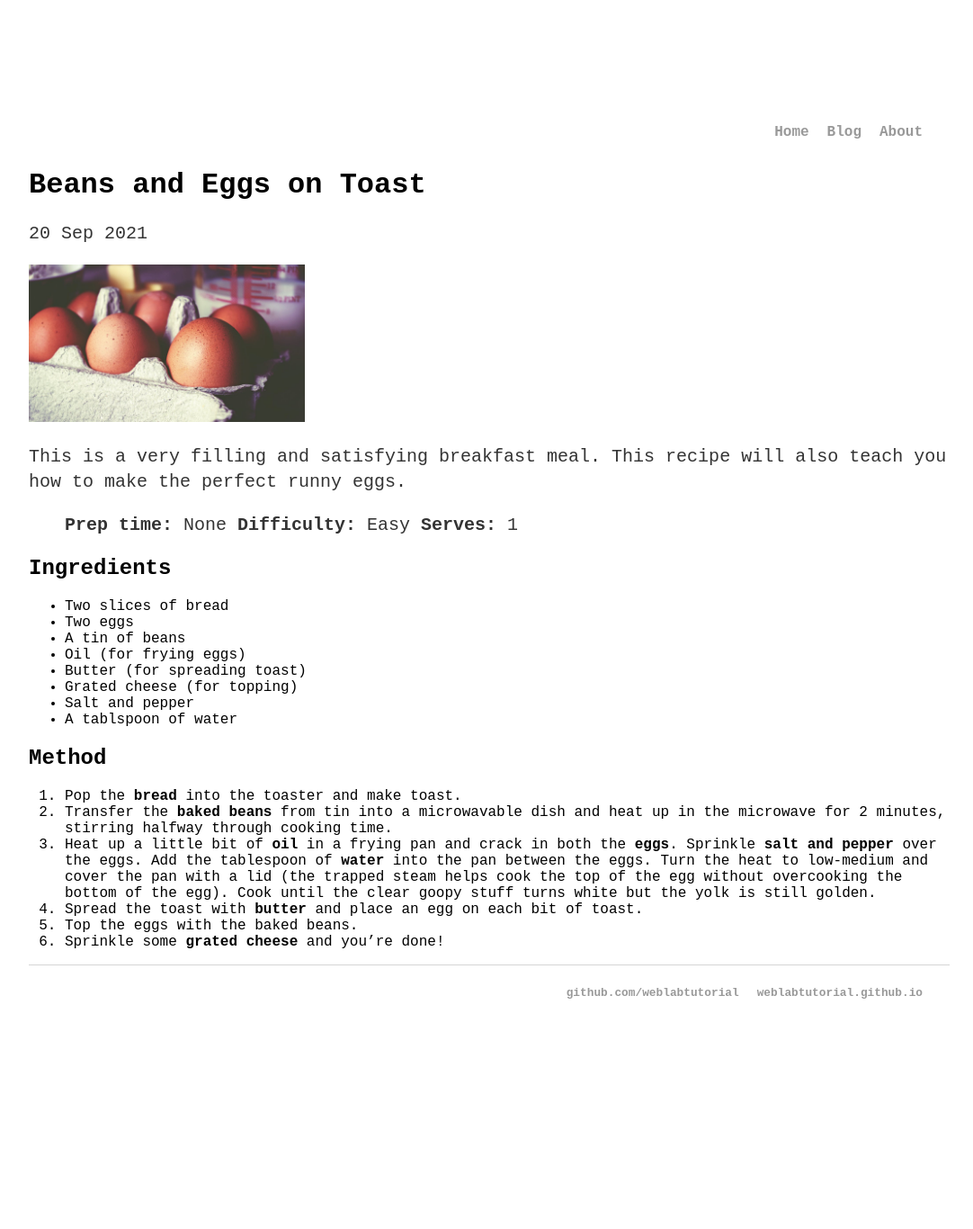
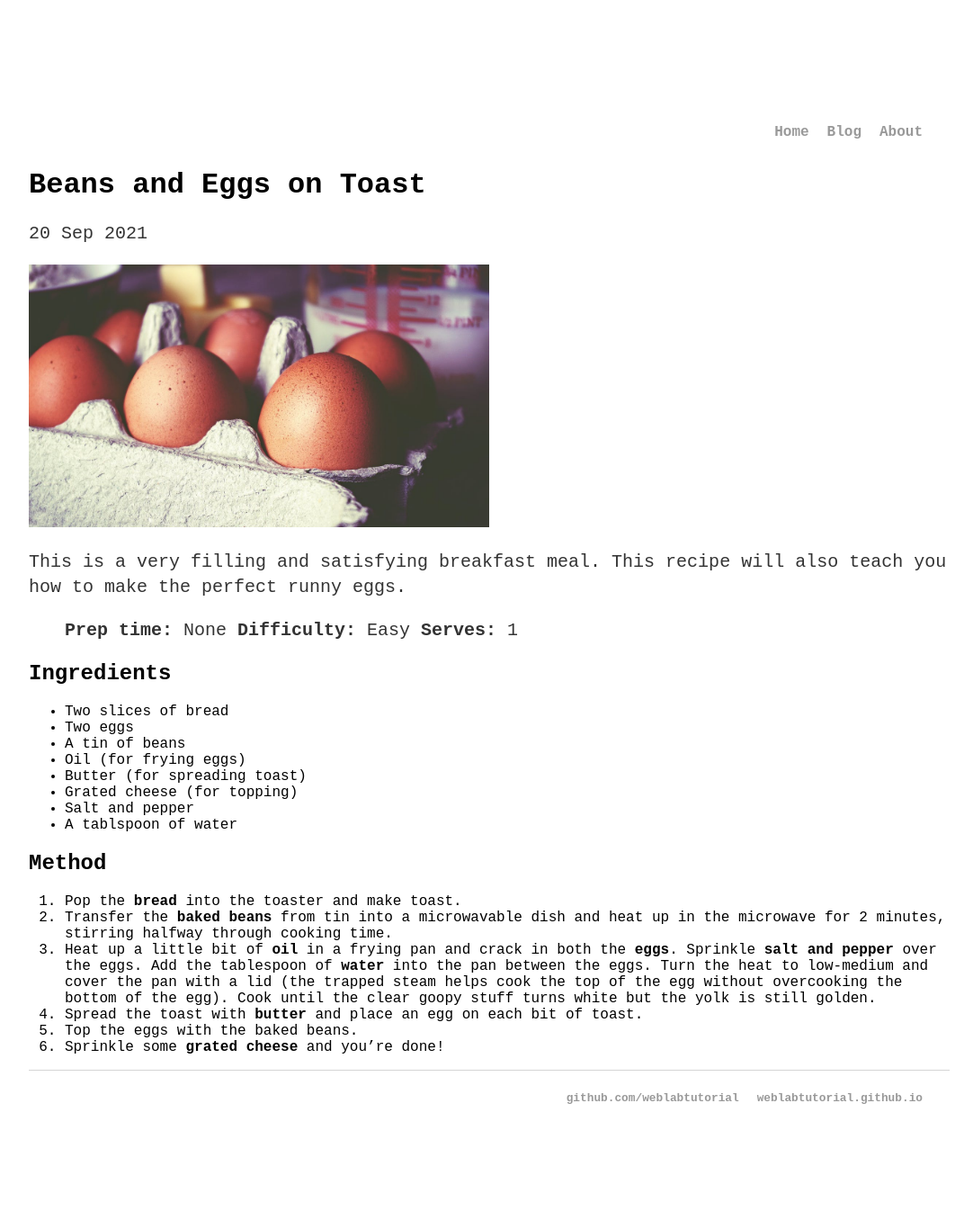
Before and after one commit to hwbekah/hwbekahlab1.github.io, a Jekyll site: the page built from _posts/2021-09-20-beans-and-eggs-on-toast.md, in a window 1280 px wide. Shown: the whole page at 90% size, without its empty margins (96-1178 px from the left). Built offline with Jekyll 4.4.1, drawn with Linux system fonts in a browser that asks for light colours; before the commit the page ends 1249 px from its top, so only the background shows below that.

Commit message:
Update 2021-09-20-beans-and-eggs-on-toast.md

```diff
--- a/_posts/2021-09-20-beans-and-eggs-on-toast.md
+++ b/_posts/2021-09-20-beans-and-eggs-on-toast.md
@@ -4,7 +4,7 @@
 date: 2021-09-20
 ---
 <div class="post-image">
-  <img src="/assets/images/eggs.jpeg" alt="Eggs" width="30%"/>
+  <img src="/assets/images/eggs.jpeg" alt="Eggs" width="50%"/>
 </div>
 
 This is a very filling and satisfying breakfast meal. This recipe will also teach you how to make the perfect runny eggs.
```
